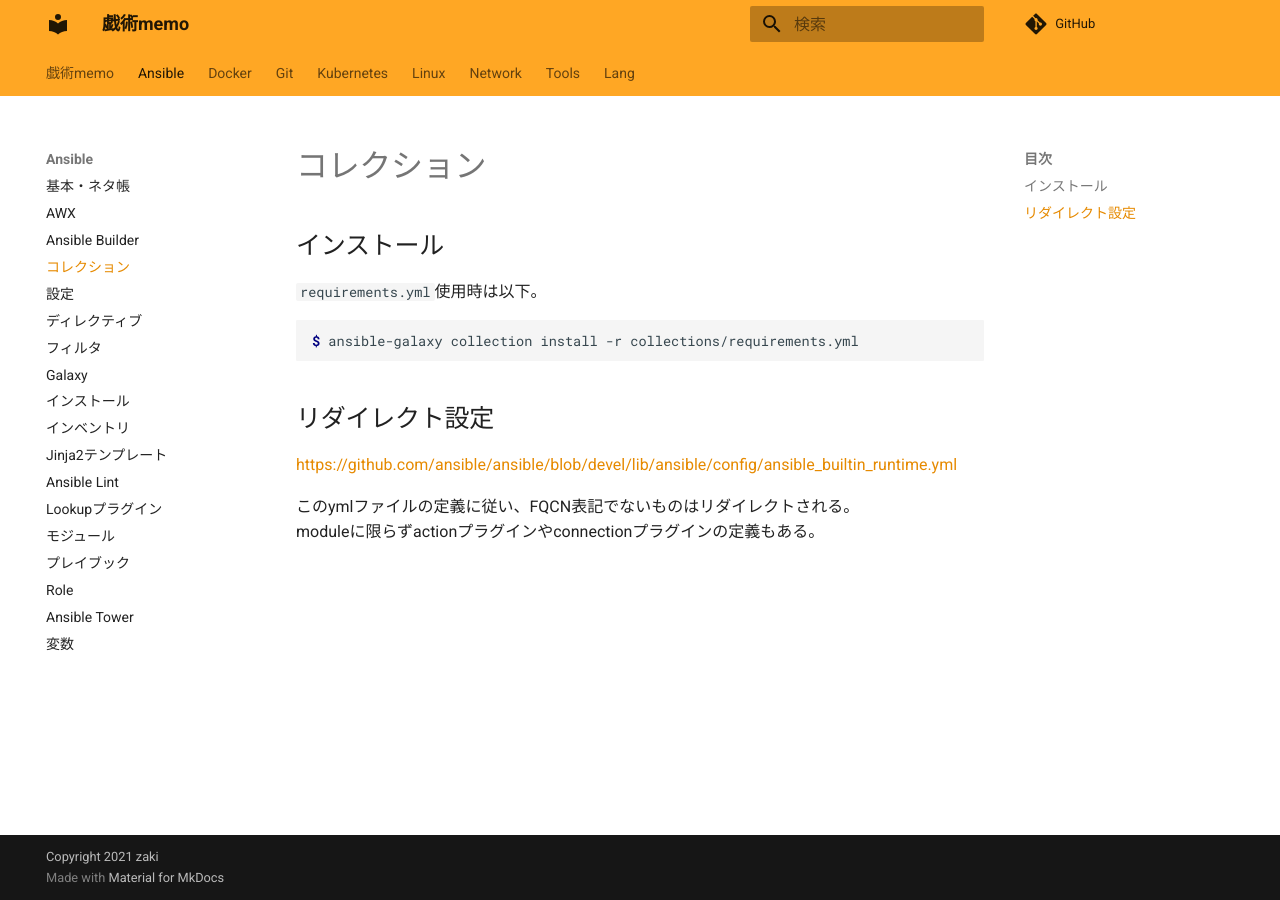
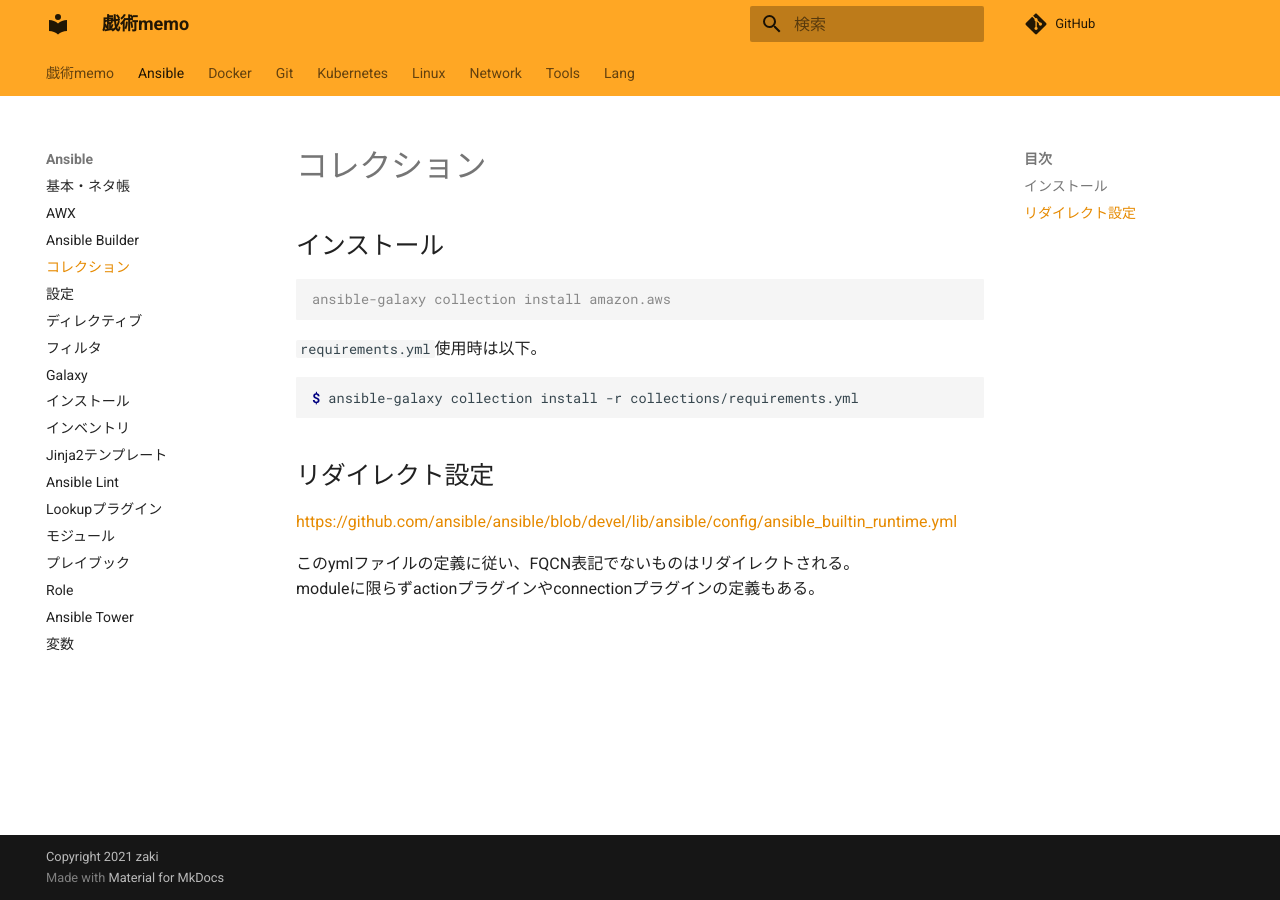
Before and after one commit to zaki-lknr/docs, an MkDocs documentation site: the page built from docs/Ansible/collection.md, in a window 1280 px wide. Built offline with MkDocs 1.6.1 and Material for MkDocs 9.7.7, drawn with Linux system fonts in a browser that asks for light colours; comment, search, counter and statistics services are not loaded.

Commit message:
add: ansible/collection: install collection

````diff
--- a/docs/Ansible/collection.md
+++ b/docs/Ansible/collection.md
@@ -1,6 +1,10 @@
 # コレクション
 
 ## インストール
+
+```console
+ansible-galaxy collection install amazon.aws
+```
 
 `requirements.yml`使用時は以下。
 
````
